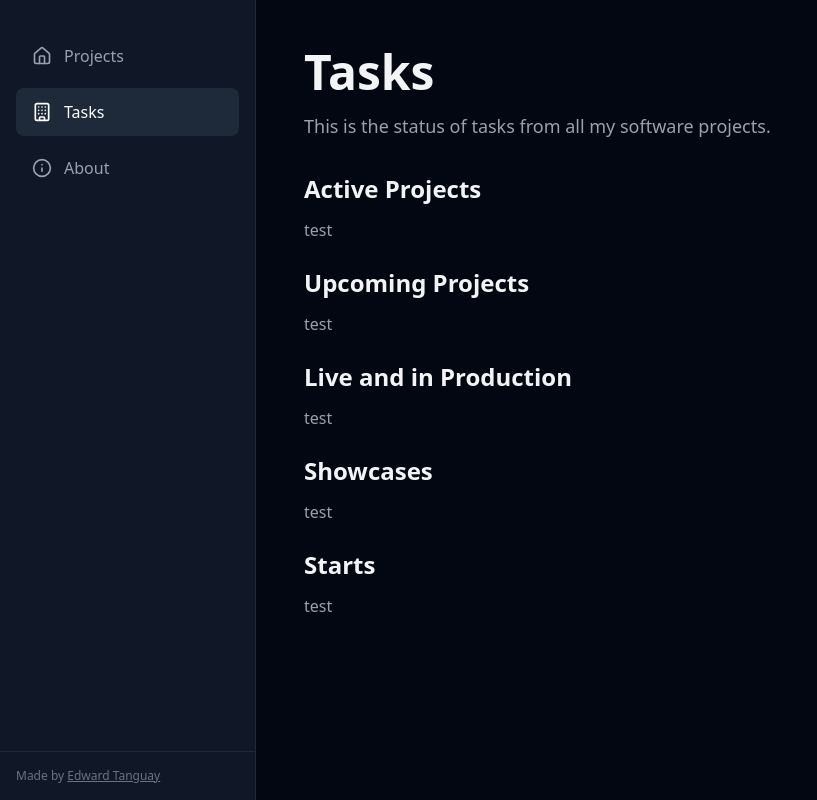
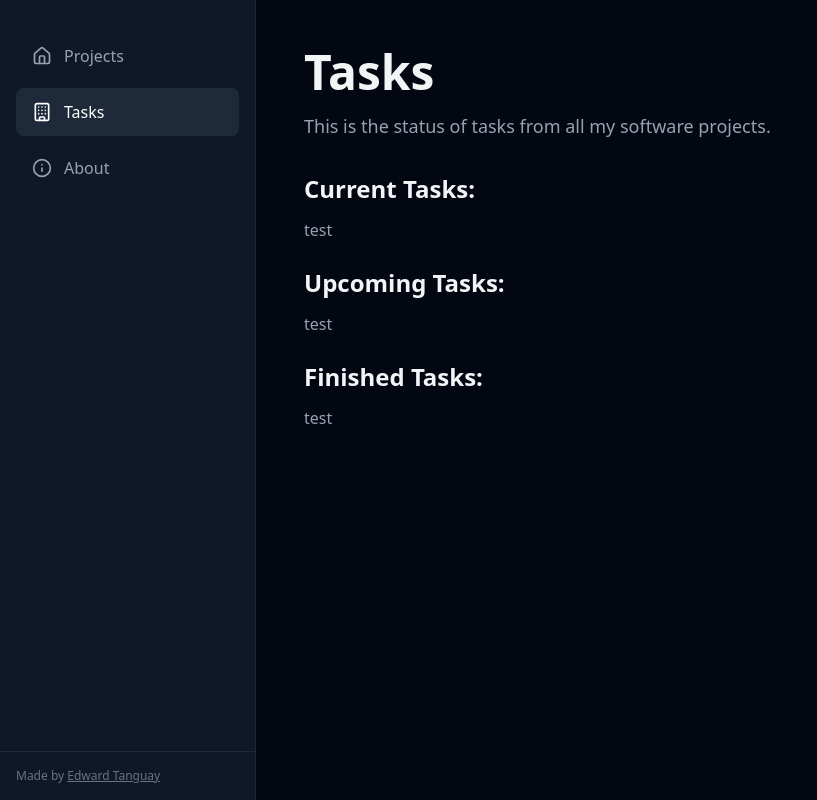
Before and after one commit to edwardtanguay/edwards-projects-v2, a Next.js app: page /tasks in a window 1280 px wide. Shown: the whole page, without its empty margins (0-817 px from the left). Built offline with nearby package versions, Linux system fonts and the light colour scheme.

Commit message:
...tasks outline now

```diff
--- a/src/app/tasks/page.tsx
+++ b/src/app/tasks/page.tsx
@@ -32,37 +32,25 @@ export default function Company() {
 				<div className="space-y-6">
 					<section>
 						<h2 className="text-2xl font-semibold text-gray-100 mb-3">
-						Active Projects
+						Current Tasks:
 						</h2>
 						<p className="text-gray-400 leading-relaxed">test</p>
 					</section>
 
 					<section>
 						<h2 className="text-2xl font-semibold text-gray-100 mb-3">
-						Upcoming Projects
+						Upcoming Tasks:
 						</h2>
 						<p className="text-gray-400 leading-relaxed">test</p>
 					</section>
 
 					<section>
 						<h2 className="text-2xl font-semibold text-gray-100 mb-3">
-						Live and in Production
+						Finished Tasks:
 						</h2>
 						<p className="text-gray-400 leading-relaxed">test</p>
 					</section>
 
-					<section>
-						<h2 className="text-2xl font-semibold text-gray-100 mb-3">
-						Showcases
-						</h2>
-						<p className="text-gray-400 leading-relaxed">test</p>
-					</section>
-					<section>
-						<h2 className="text-2xl font-semibold text-gray-100 mb-3">
-						Starts
-						</h2>
-						<p className="text-gray-400 leading-relaxed">test</p>
-					</section>
 				</div>
 			</div>
 		</div>
```
